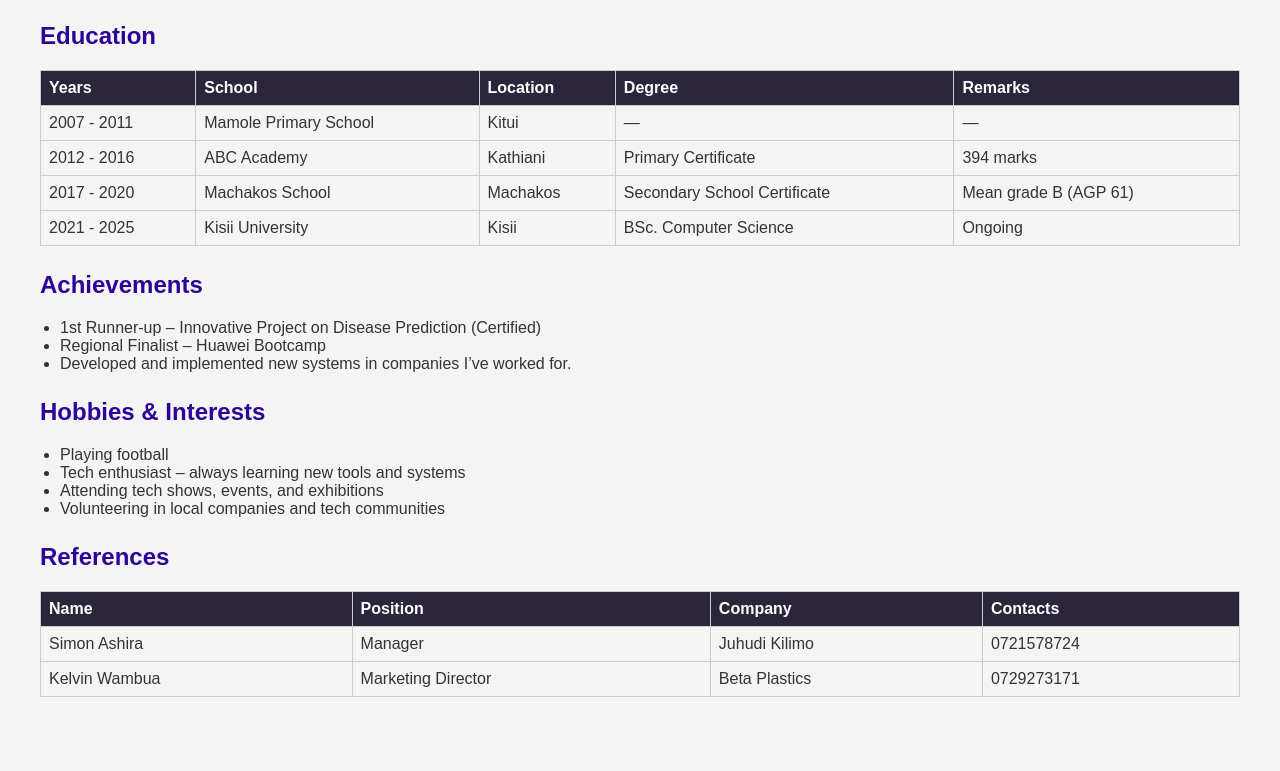
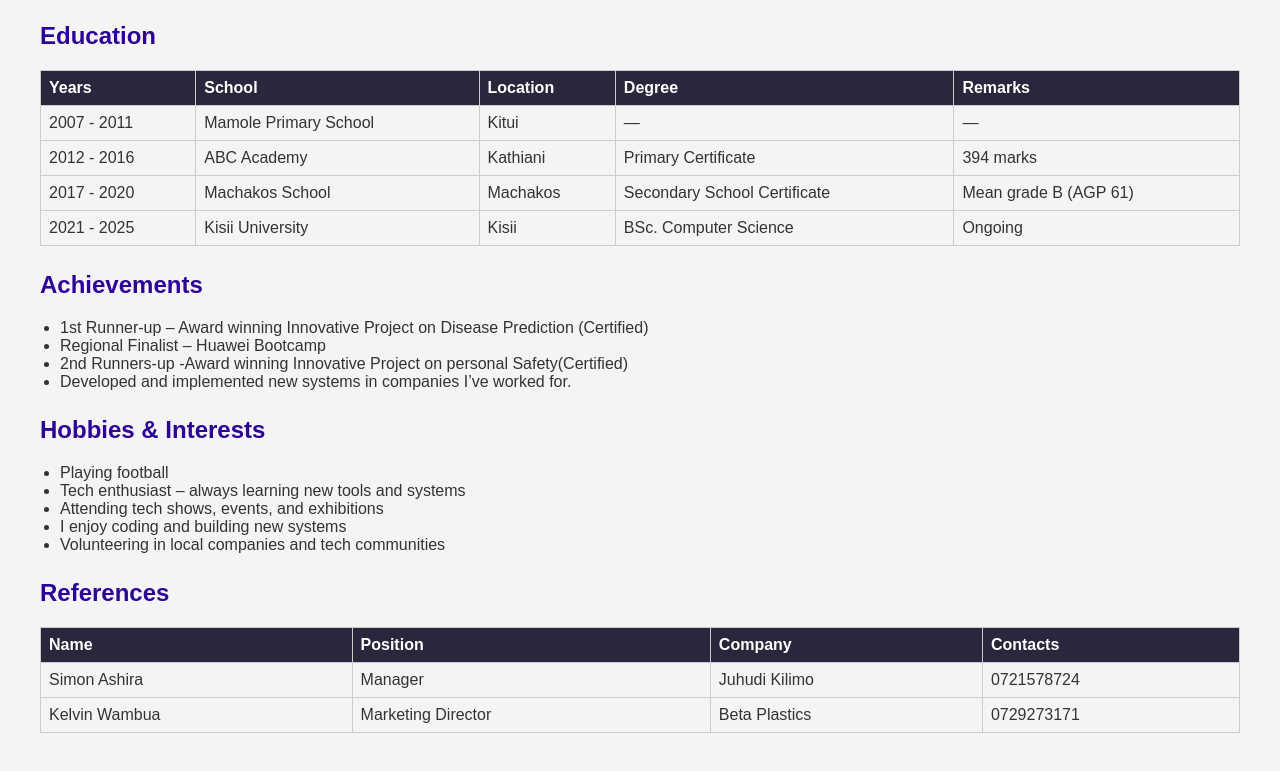
Before and after one commit to lemonhead-ai/myCV, a plain HTML site: page index.html in a window 1280 px wide. Shown: the part 951-1722 px from the top of the page. Before the commit the page ends 1688 px from the top, so only its background shows below. Drawn offline with Linux system fonts and the light colour scheme.

Commit message:
Update index.html

```diff
--- a/index.html
+++ b/index.html
@@ -146,8 +146,9 @@
   <div class="section">
     <h2>Achievements</h2>
     <ul>
-      <li>1st Runner-up – Innovative Project on Disease Prediction (Certified)</li>
+      <li>1st Runner-up – Award winning Innovative Project on Disease Prediction (Certified)</li>
       <li>Regional Finalist – Huawei Bootcamp</li>
+      <li>2nd Runners-up -Award winning Innovative Project on personal Safety(Certified)</li>
       <li>Developed and implemented new systems in companies I’ve worked for.</li>
     </ul>
   </div>
@@ -158,6 +159,7 @@
       <li>Playing football</li>
       <li>Tech enthusiast – always learning new tools and systems</li>
       <li>Attending tech shows, events, and exhibitions</li>
+      <li>I enjoy coding and building new systems</li>
       <li>Volunteering in local companies and tech communities</li>
     </ul>
   </div>
```
